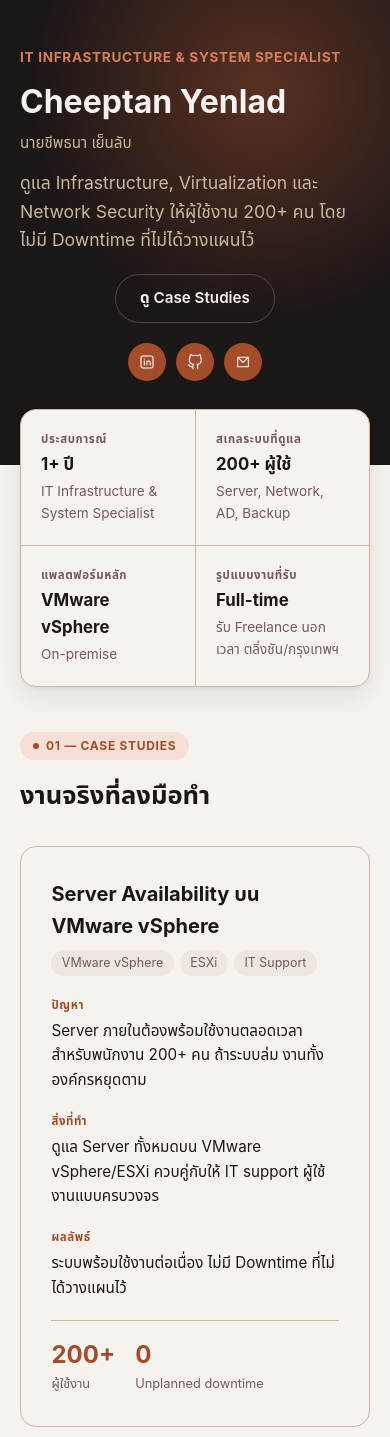
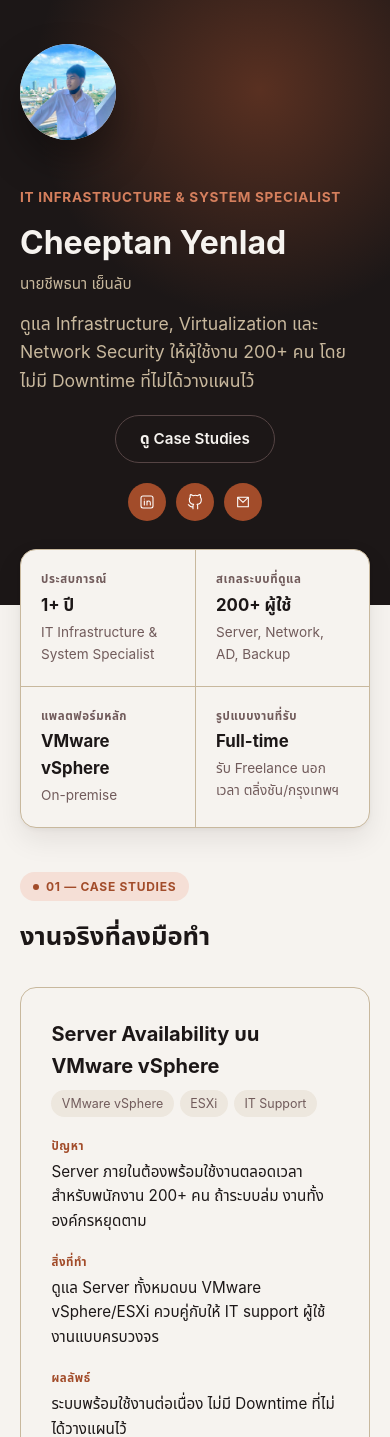
Before and after one commit to CheeptanaIT/cheeptan-portfolio, a PHP site: page / in a window 390 px wide. Shown: the part 57-1494 px from the top of the page. Run offline with PHP 8.4, Linux system fonts and the light colour scheme; data comes from the database, SQL or seed files in the repository.

Commit message:
Move hero photo back to hero at smaller size, remove from About
- Desktop: 190x235 framed photo to the right of name and tagline
- Mobile: 96px circle above name so the CTA stays above the fold
- About: text and principles only, no duplicate photo

Co-Authored-By: Claude Haiku 5.5 <noreply@anthropic.com>

```diff
--- a/assets/css/style.css
+++ b/assets/css/style.css
@@ -1134,25 +1134,29 @@ section:last-of-type {
     color: var(--color-text-muted);
 }
 
-/* About photo + principles */
-.about-photo {
-    margin: 0;
-}
-
-.about-photo-frame {
-    width: 100%;
-    max-width: 260px;
-    aspect-ratio: 4 / 5;
-    border-radius: 130px 130px var(--radius-lg) var(--radius-lg);
+/* Hero photo — ขนาดเล็กเพื่อไม่แย่งความสนใจจาก tagline และปุ่ม */
+.hero-photo-wrap {
+    flex-shrink: 0;
+    order: 2;
+}
+
+.hero-photo-frame {
+    width: 190px;
+    height: 235px;
+    border-radius: 95px 95px 16px 16px;
     overflow: hidden;
     background: var(--color-bg-alt);
-    box-shadow: var(--shadow-md);
-}
-
-.about-photo-frame img {
+    box-shadow: 0 20px 40px rgba(0, 0, 0, 0.35);
+}
+
+.hero-photo-frame img {
     width: 100%;
     height: 100%;
     object-fit: cover;
+}
+
+.hero-content {
+    order: 1;
 }
 
 .about-intro {
@@ -1214,12 +1218,21 @@ section:last-of-type {
         grid-template-columns: 1fr;
     }
 
-    .about-photo-frame {
-        margin: 0 auto;
-    }
-
     .hero-inner {
+        flex-direction: column;
+        align-items: flex-start;
         padding-bottom: calc(var(--space-5) + 40px);
+    }
+
+    .hero-photo-wrap {
+        order: -1;
+    }
+
+    .hero-photo-frame {
+        width: 96px;
+        height: 96px;
+        border-radius: 50%;
+        margin-bottom: var(--space-2);
     }
 
     .hero-actions {
--- a/index.php
+++ b/index.php
@@ -41,6 +41,11 @@ require __DIR__ . '/includes/header.php';
                         <?= icon($social['icon']) ?>
                     </a>
                 <?php endforeach; ?>
+            </div>
+        </div>
+        <div class="hero-photo-wrap">
+            <div class="hero-photo-frame">
+                <img src="assets/img/profile.jpg" alt="<?= htmlspecialchars($ui['photo_alt']) ?>">
             </div>
         </div>
     </div>
@@ -215,12 +220,7 @@ require __DIR__ . '/includes/header.php';
 </section>
 
 <section id="about">
-    <div class="container about-grid">
-        <figure class="about-photo reveal">
-            <div class="about-photo-frame">
-                <img src="assets/img/profile.jpg" alt="<?= htmlspecialchars($ui['photo_alt']) ?>" loading="lazy">
-            </div>
-        </figure>
+    <div class="container">
         <div>
             <span class="section-eyebrow"><?= htmlspecialchars($ui['eyebrow_about']) ?></span>
             <h2 class="section-title"><?= htmlspecialchars($ui['about_title']) ?></h2>
```
